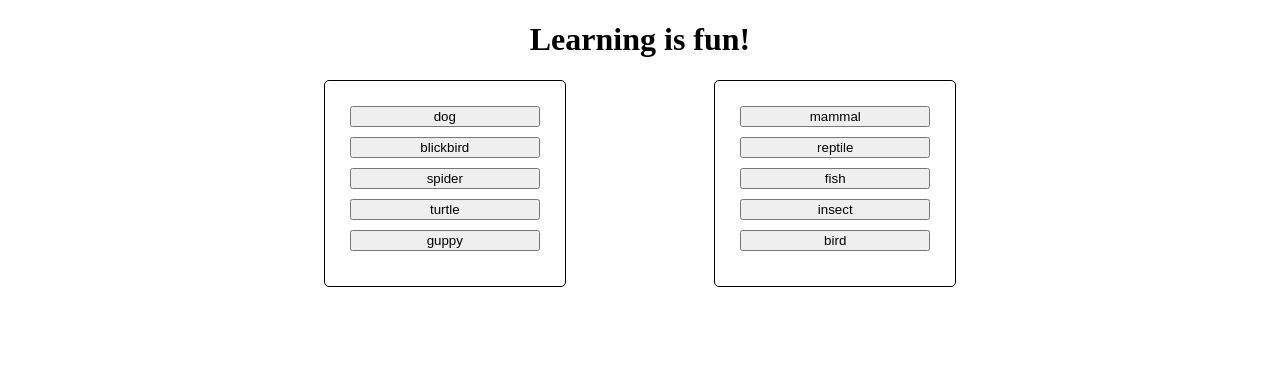
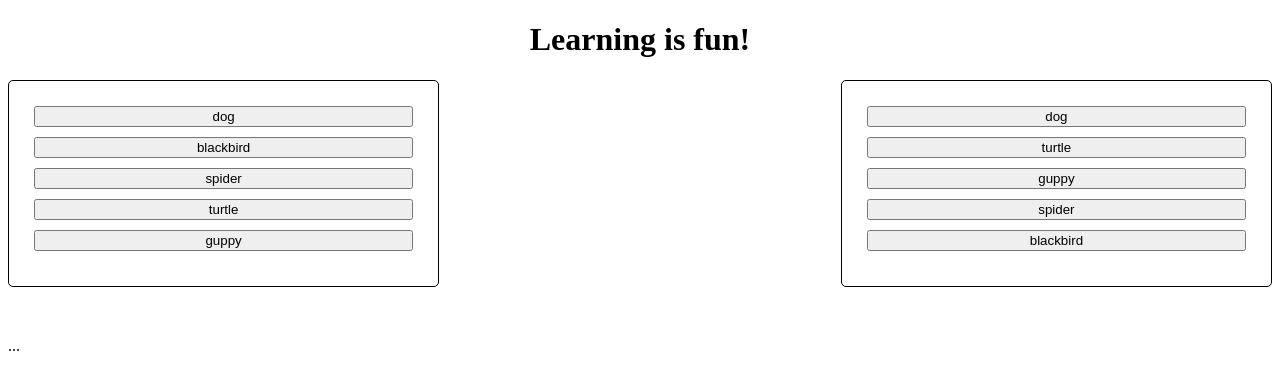
Before and after one commit to ColinFendrick/match-game, an Angular app: page / in a window 1280 px wide. Shown: the top 390 px of the page. Built offline with nearby package versions, Linux system fonts and the light colour scheme.

Commit message:
:sparkles: Use different templates

```diff
--- a/src/app/animals.ts
+++ b/src/app/animals.ts
@@ -1,7 +1,7 @@
 import { Pair } from './pair';
 export const ANIMALS: Pair[] = [
   { id: 1, leftpart: 'dog', rightpart: 'mammal' },
-  { id: 2, leftpart: 'blickbird', rightpart: 'bird' },
+  { id: 2, leftpart: 'blackbird', rightpart: 'bird' },
   { id: 3, leftpart: 'spider', rightpart: 'insect' },
   { id: 4, leftpart: 'turtle', rightpart: 'reptile' },
   { id: 5, leftpart: 'guppy', rightpart: 'fish' },
--- a/src/app/game1/game1.component.css
+++ b/src/app/game1/game1.component.css
@@ -0,0 +1,7 @@
+.selected {
+  font-weight: bold;
+}
+
+button {
+  width: 100%;
+}
--- a/src/app/game1/game1.component.html
+++ b/src/app/game1/game1.component.html
@@ -1 +1,8 @@
-<app-matching-game [pairs]="animals"></app-matching-game>
+<app-matching-game [pairs]="animals">
+  <ng-template #leftpart let-animalPair="contextPair">
+    <button>{{animalPair.leftpart}}</button>
+  </ng-template>
+  <ng-template #rightpart let-animalPair="contextPair">
+    <button>{{animalPair.rightpart}}</button>
+  </ng-template>
+</app-matching-game>
--- a/src/app/game2/game2.component.css
+++ b/src/app/game2/game2.component.css
@@ -0,0 +1,21 @@
+.myAnimal {
+  width: 80px;
+  height: 80px;
+  color: white;
+  border-radius: 50%;
+  line-height: 80px;
+  text-align: center;
+  cursor: pointer;
+}
+
+.left {
+  background-color: #68ad68;
+}
+
+.right {
+  background-color: #a83295;
+}
+
+.selected {
+  background-color: grey;
+}
--- a/src/app/game2/game2.component.html
+++ b/src/app/game2/game2.component.html
@@ -1 +1,8 @@
-<app-matching-game></app-matching-game>
+<app-matching-game [pairs]="animals">
+  <ng-template #leftpart let-animalPair="contextPair">
+    <div class="myAnimal left">{{animalPair.leftpart}}</div>
+  </ng-template>
+  <ng-template #rightpart let-animalPair="contextPair">
+    <div class="myAnimal right">{{animalPair.rightpart}}</div>
+  </ng-template>
+</app-matching-game>
--- a/src/app/game2/game2.component.ts
+++ b/src/app/game2/game2.component.ts
@@ -1,15 +1,13 @@
 import { Component, OnInit } from '@angular/core';
-
+import { ANIMALS } from '../animals';
 @Component({
   selector: 'app-game2',
   templateUrl: './game2.component.html',
   styleUrls: ['./game2.component.css']
 })
 export class Game2Component implements OnInit {
-
+  public animals = ANIMALS;
   constructor() { }
-
   ngOnInit() {
   }
-
 }
--- a/src/app/matching-game/matching-game.component.html
+++ b/src/app/matching-game/matching-game.component.html
@@ -1,21 +1,15 @@
-<div id="game">
-  <div class="container unsolved" *ngIf="unsolvedPairs.length>0">
-    <div class="pair_items left">
-      <button *ngFor="let pair of unsolvedPairs" class="item">
-        {{pair.leftpart}}
-      </button>
-    </div>
-    <div class="pair_items right">
-      <button *ngFor="let pair of unsolvedPairs | shuffle:test" class="item">
-        {{pair.rightpart}}
-      </button>
+<div class="container unsolved" *ngIf="unsolvedPairs.length>0">
+  <div class="pair_items left">
+    <div *ngFor="let pair of unsolvedPairs" class="item">
+      <ng-template [ngTemplateOutlet]="leftpart_temp" [ngTemplateOutletContext]="{contextPair: pair}">
+      </ng-template>
     </div>
   </div>
-  <div class="container solved" *ngIf="solvedPairs.length>0">
-    <div *ngFor="let pair of solvedPairs" class="pair">
-      <button>{{pair.leftpart}}</button>
-      <div class="connector"></div>
-      <button>{{pair.rightpart}}</button>
+  <div class="pair_items right">
+    <div *ngFor="let pair of unsolvedPairs | shuffle:test" class="item">
+      <ng-template [ngTemplateOutlet]="leftpart_temp" [ngTemplateOutletContext]="{contextPair: pair}">
+      </ng-template>
     </div>
   </div>
 </div>
+...
--- a/src/app/matching-game/matching-game.component.ts
+++ b/src/app/matching-game/matching-game.component.ts
@@ -1,4 +1,6 @@
 import { Component, OnInit, Input } from '@angular/core';
+import { ContentChild, TemplateRef } from '@angular/core';
+
 import { Pair } from '../pair';
 @Component({
   selector: 'app-matching-game',
@@ -11,6 +13,9 @@ export class MatchingGameComponent implements OnInit {
   private solvedPairs: Pair[] = [];
   private unsolvedPairs: Pair[] = [];
 
+  @ContentChild('leftpart', { static: false }) leftpart_temp: TemplateRef<any>;
+  @ContentChild('rightpart', { static: false }) rightpart_temp: TemplateRef<any>;
+
   constructor() {}
 
   ngOnInit() {
```
